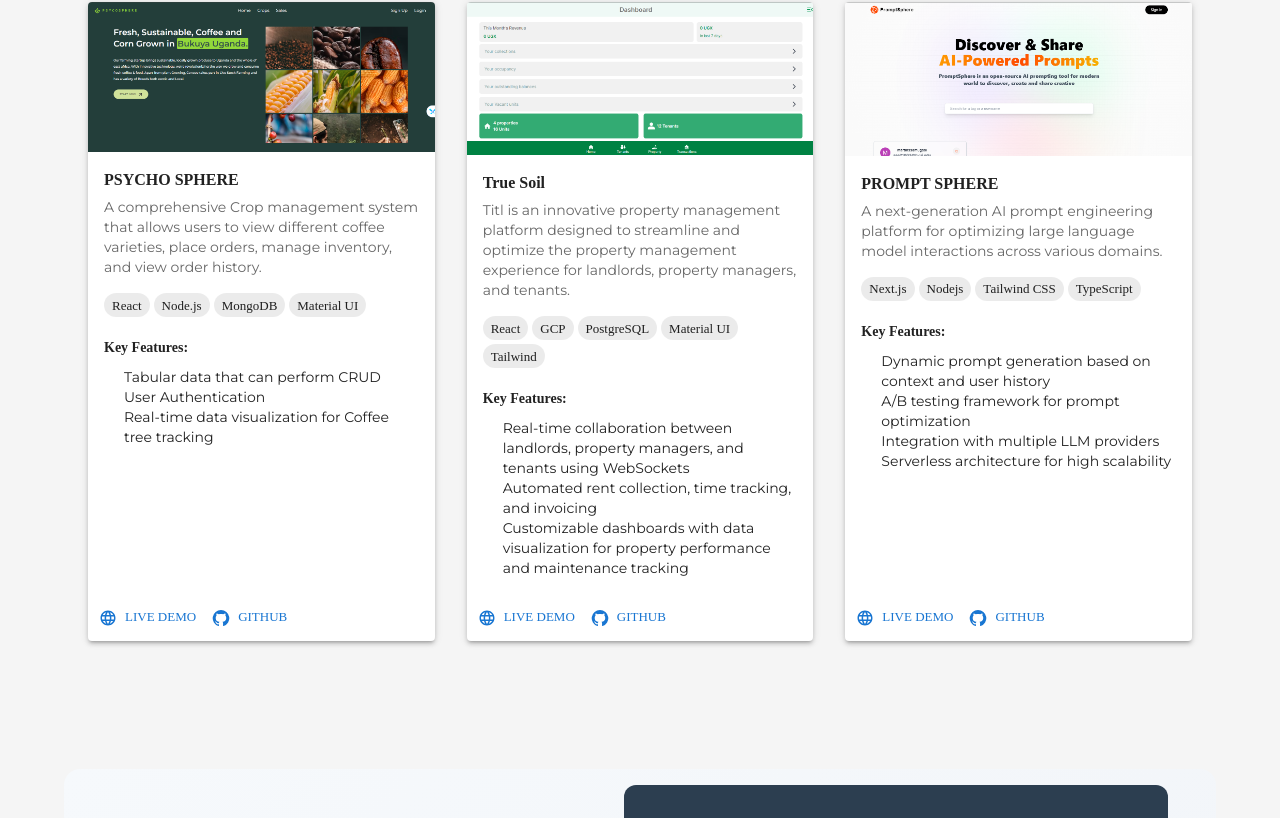
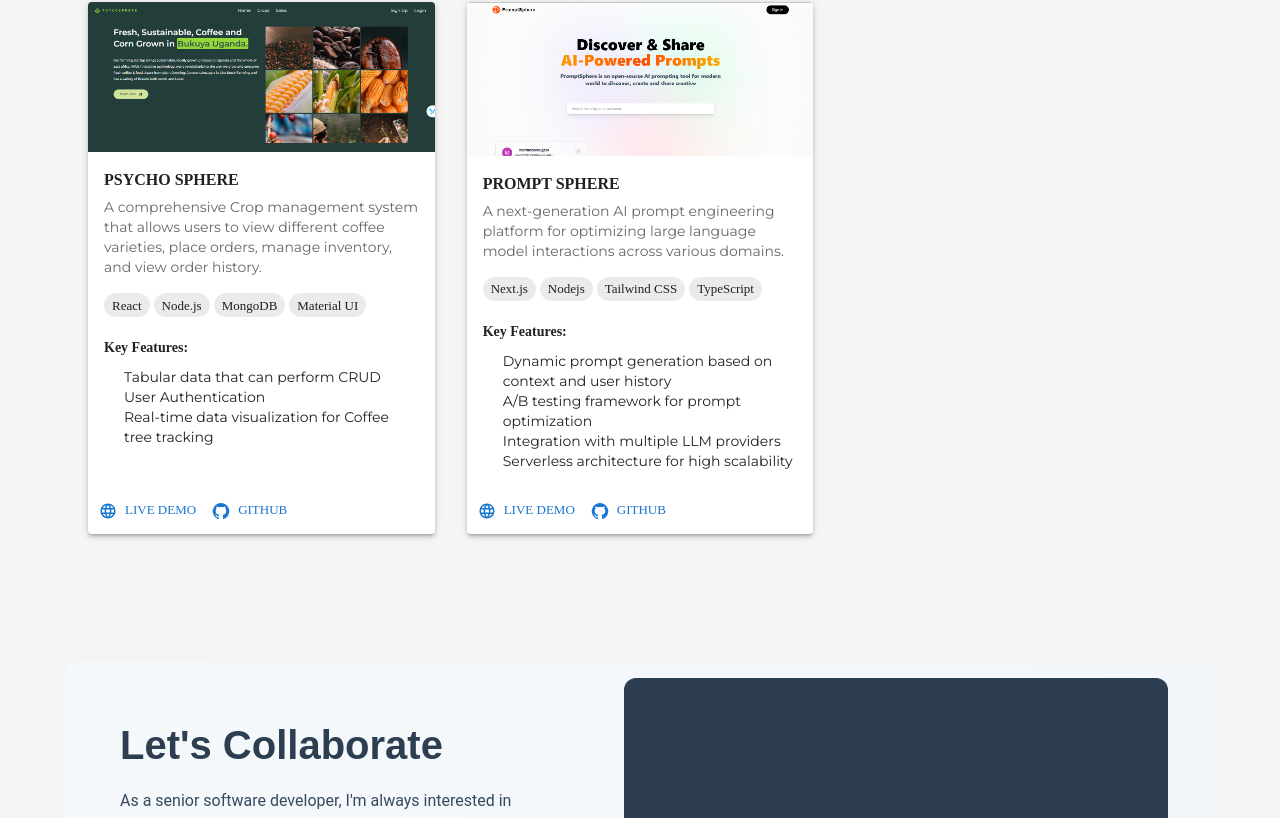
Before and after one commit to don336/PortFolio2, a React (Vite) app: page / in a window 1280 px wide. Shown: the part 2327-3145 px from the top of the page. Built offline with nearby package versions, Linux system fonts and the light colour scheme; a web font is replaced by a local one.

Commit message:
Update Projects.jsx

```diff
--- a/src/Components/Projects/Projects.jsx
+++ b/src/Components/Projects/Projects.jsx
@@ -34,20 +34,7 @@
       "Real-time data visualization for Coffee tree tracking",
     ],
   },
-  {
-    title: " True Soil",
-    description:
-      "Titl is an innovative property management platform designed to streamline and optimize the property management experience for landlords, property managers, and tenants. ",
-    image: Titl,
-    liveLink: "https://client.dev.titl.app/",
-    githubLink: "https://github.com/titl-all/client",
-    technologies: ["React", "GCP", "PostgreSQL", "Material UI", "Tailwind"],
-    keyFeatures: [
-      "Real-time collaboration between landlords, property managers, and tenants using WebSockets",
-      "Automated rent collection, time tracking, and invoicing",
-      "Customizable dashboards with data visualization for property performance and maintenance tracking",
-    ],
-  },
+
   {
     title: "PROMPT SPHERE",
     description:
```
